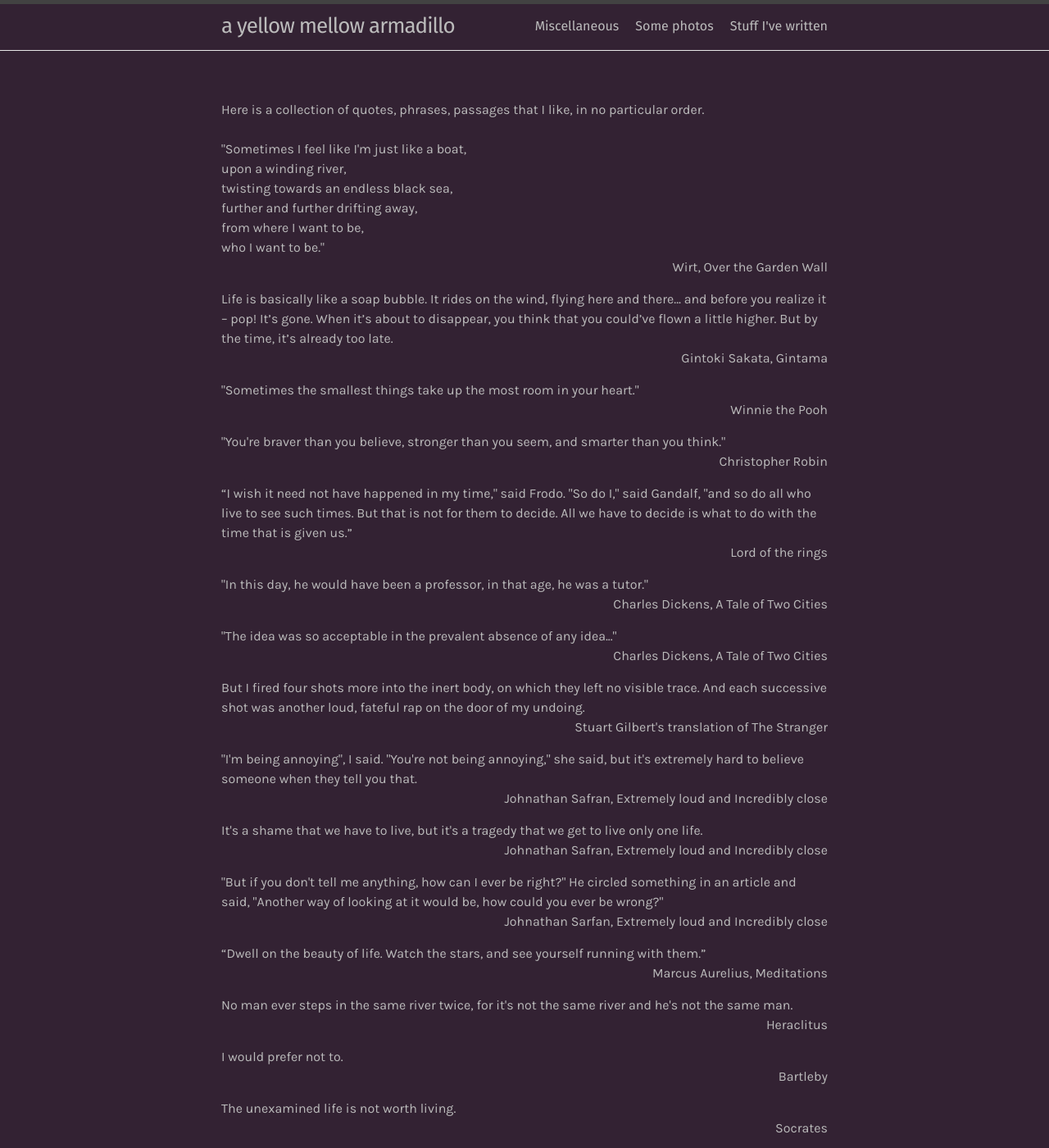
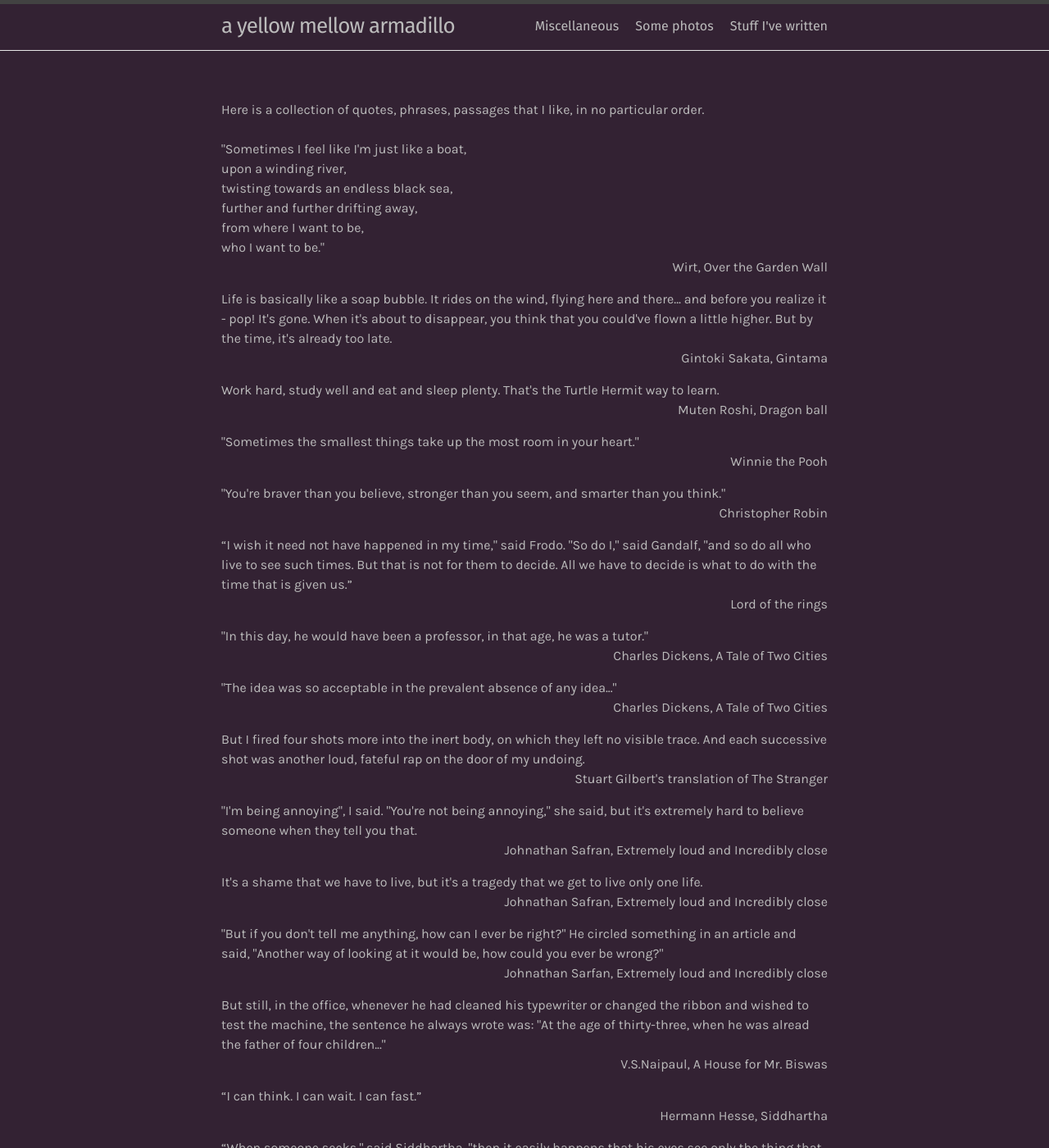
Before and after one commit to shrivathsap/shrivathsap.github.io, a Jekyll site: the page built from misc_links/quotes.html, in a window 1280 px wide and 1400 px high. Shown: the whole window at 82% size. Built offline with Jekyll 4.4.1, drawn with Linux system fonts in a browser that asks for light colours; some of the changed text lies outside the part shown.

Commit message:
a few more quotes

```diff
--- a/misc_links/quotes.html
+++ b/misc_links/quotes.html
@@ -39,8 +39,12 @@
 			<p class="quote-author">Wirt, Over the Garden Wall</p>
 		</div>
 		<div>
-			<p class="quote">Life is basically like a soap bubble. It rides on the wind, flying here and there… and before you realize it – pop! It’s gone. When it’s about to disappear, you think that you could’ve flown a little higher. But by the time, it’s already too late.</p>
+			<p class="quote">Life is basically like a soap bubble. It rides on the wind, flying here and there… and before you realize it - pop! It's gone. When it's about to disappear, you think that you could've flown a little higher. But by the time, it's already too late.</p>
 			<p class="quote-author">Gintoki Sakata, Gintama</p>
+		</div>
+		<div>
+			<p class="quote">Work hard, study well and eat and sleep plenty. That's the Turtle Hermit way to learn.</p>
+			<p class="quote-author">Muten Roshi, Dragon ball</p>
 		</div>
 		<div>
 			<p class="quote">"Sometimes the smallest things take up the most room in your heart."</p>
@@ -80,6 +84,22 @@
 		<div>
 			<p class="quote">"But if you don't tell me anything, how can I ever be right?" He circled something in an article and said, "Another way of looking at it would be, how could you ever be wrong?"</p>
 			<p class="quote-author">Johnathan Sarfan, Extremely loud and Incredibly close</p>
+		</div>
+		<div>
+			<p class="quote">But still, in the office, whenever he had cleaned his typewriter or changed the ribbon and wished to test the machine, the sentence he always wrote was: "At the age of thirty-three, when he was alread the father of four children..." </p>
+			<p class="quote-author">V.S.Naipaul, A House for Mr. Biswas</p>
+		</div>
+		<div>
+			<p class="quote">
+				“I can think. I can wait. I can fast.”
+			</p>
+			<p class="quote-author">Hermann Hesse, Siddhartha</p>
+		</div>
+		<div>
+			<p class="quote">
+				“When someone seeks," said Siddhartha, "then it easily happens that his eyes see only the thing that he seeks, and he is able to find nothing, to take in nothing because he always thinks only about the thing he is seeking, because he has one goal, because he is obsessed with his goal. Seeking means: having a goal. But finding means: being free, being open, having no goal.”
+			</p>
+			<p class="quote-author">Hermann Hesse, Siddhartha</p>
 		</div>
 		<div>
 			<p class="quote">“Dwell on the beauty of life. Watch the stars, and see yourself running with them.”</p>
@@ -124,6 +144,13 @@
 			<p class="quote-author">Jean Luc Picard, Star Trek</p>
 		</div>
 		<div>
+			<p class="quote">And all of a sudden I'm relatively sane<br>
+				With everything to lose and nothing to gain<br>
+				Or something like that
+			</p>
+			<p class="quote-author"><i>Echos Myron</i>>, Guided by Voices</p>
+		</div>
+		<div>
 			<p class="quote">When a war breaks out, people say: "It's too stupid; it can't last long." But though a war may well be "too stupid," that doesn't prevent its lasting. Stupidity has a knack of getting its way; as we should see if we were not always so much wrapped up in ourselves.</p>
 			<p class="quote-author">Albert Camus, The Plague (translated by Stuart Gilbert)</p>
 		</div>
```
